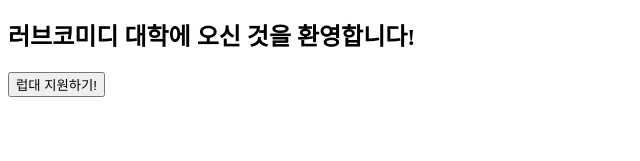
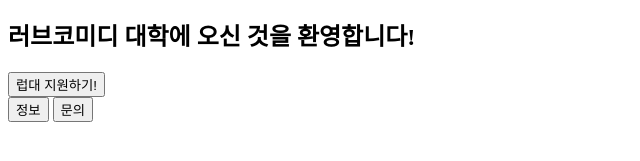
Before and after one commit to HaeengIn/lovcouniv, a plain HTML site: page index.html in a window 1280 px wide. Shown: the part 35-196 px from the top of the page, without its empty margins (0-640 px from the left). Drawn offline with Linux system fonts and the light colour scheme.

Commit message:
add about,contact html

```diff
--- a/index.html
+++ b/index.html
@@ -17,4 +17,11 @@
     <button class="forms" onclick="window.location.href='https://forms.gle/DrMiwnkvqZWCqtao6'">
         럽대 지원하기!
     </button>
+
+    <div class="contact">
+        <input type="button" value="정보" onclick="location.href='about.html'" />
+        <input type="button" value="문의" onclick="location.href='contact.html'" />
+
+    </div>
+
 </body>
--- /dev/null
+++ b/style.css
@@ -0,0 +1,4 @@
+html {
+  height: 100%;
+  width: 100%;
+}
```
Also changed, not shown: lovcouniv.txt (added), 1 other file.
